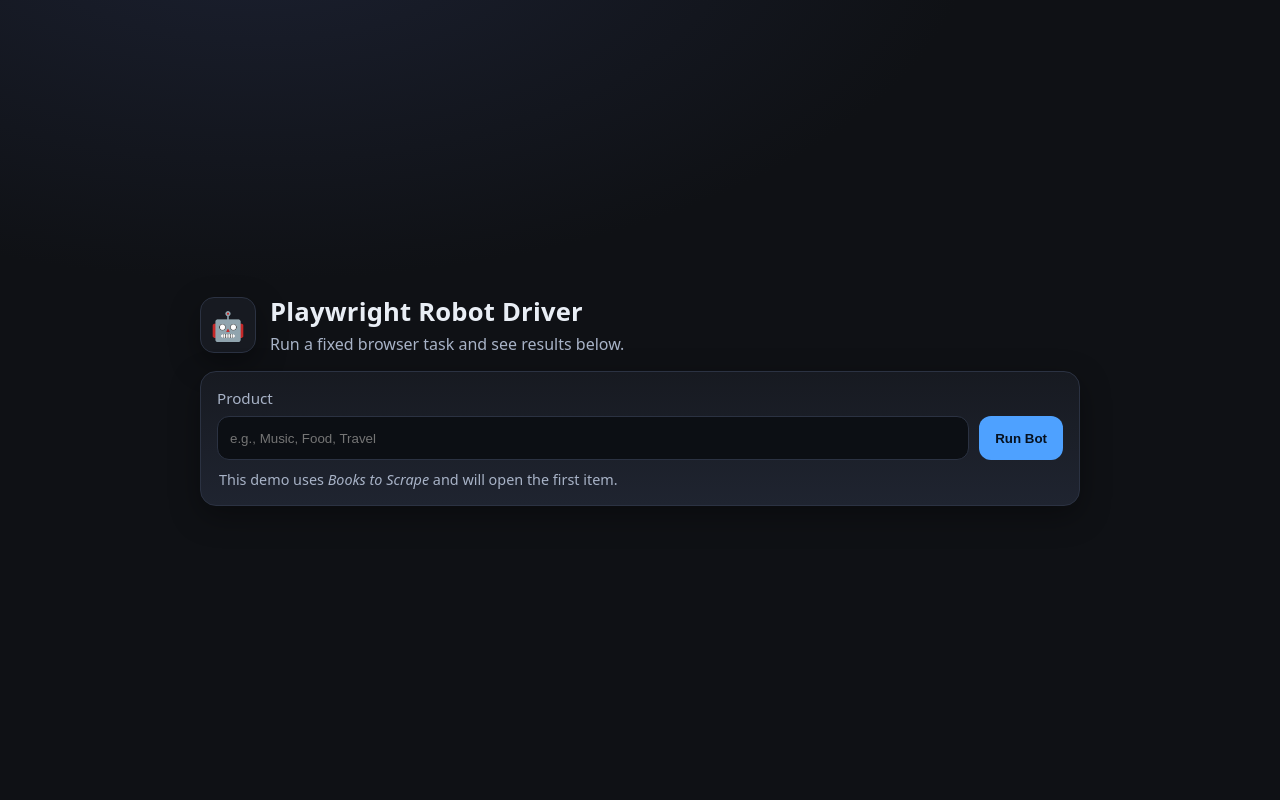
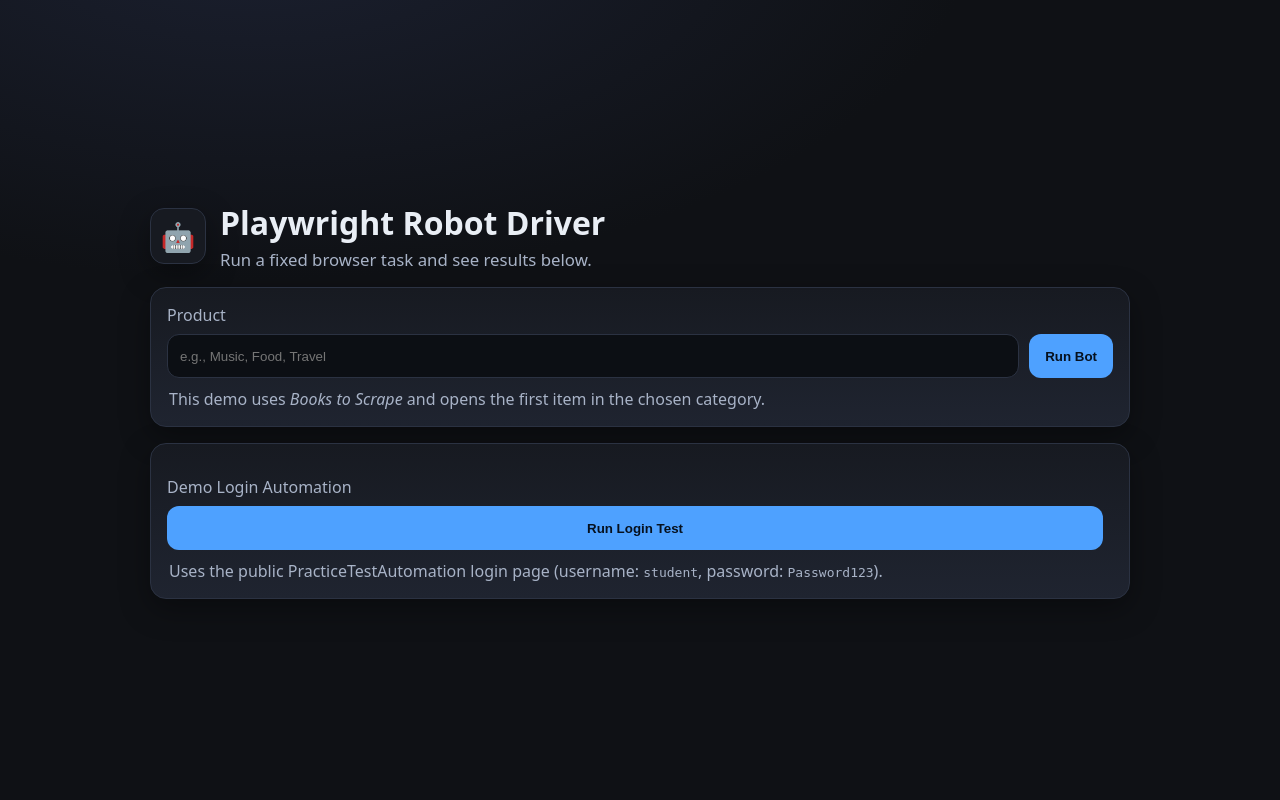
Before and after one commit to mon-sarder/LaCitySampleProjectRequirement, a Flask app: page / in a window 1280 px wide. Run offline with Flask 3, Linux system fonts and the light colour scheme.

Commit message:
create login_driver.py and update all files for the login page

```diff
--- a/backend/app.py
+++ b/backend/app.py
@@ -1,12 +1,15 @@
 # app.py
 from flask import Flask, render_template, request, jsonify
 from robot_driver import search_product
+from login_driver import run_login_test
 import os
 
+# Ensure Flask knows where templates/static live (inside backend/)
+BASE_DIR = os.path.abspath(os.path.dirname(__file__))
 app = Flask(
     __name__,
-    template_folder=os.path.join(os.path.dirname(__file__), 'templates'),
-    static_folder=os.path.join(os.path.dirname(__file__), 'static')
+    template_folder=os.path.join(BASE_DIR, "templates"),
+    static_folder=os.path.join(BASE_DIR, "static"),
 )
 
 @app.route("/")
@@ -15,9 +18,24 @@ def index():
 
 @app.route("/search", methods=["POST"])
 def search():
-    data = request.get_json()
+    data = request.get_json() or {}
     product_name = data.get("product", "")
     result = search_product(product_name)
+    # Optional console log for graders
+    if result.get("status") == "success":
+        print(f"✅ Success! {result.get('title')} — {result.get('price')} ({result.get('meta')})")
+    else:
+        print(f"❌ Error: {result.get('message')}")
+    return jsonify(result)
+
+@app.route("/login-test", methods=["GET"])
+def login_test():
+    result = run_login_test()
+    # Optional console log for graders
+    if result.get("status") == "success":
+        print(f"✅ Login success: {result.get('message')}")
+    else:
+        print(f"❌ Login error: {result.get('message')}")
     return jsonify(result)
 
 if __name__ == "__main__":
--- a/backend/static/style.css
+++ b/backend/static/style.css
@@ -1,144 +1,55 @@
-/* Base layout */
-:root {
-  --bg: #0f1115;
-  --panel: #171a21;
-  --panel-2: #1f2430;
-  --text: #e9eef5;
-  --muted: #a8b3c7;
-  --accent: #4ea1ff;
-  --success: #22c55e;
-  --error: #ef4444;
-  --border: #2b3242;
-  --shadow: 0 10px 30px rgba(0,0,0,.35);
+:root{
+  --bg:#0f1115;--panel:#171a21;--panel2:#1f2430;--text:#e9eef5;--muted:#a8b3c7;
+  --accent:#4ea1ff;--success:#22c55e;--error:#ef4444;--border:#2b3242;
+  --shadow:0 10px 30px rgba(0,0,0,.35);
 }
+*{box-sizing:border-box}html,body{height:100%}
+body{
+  margin:0;font-family:system-ui,-apple-system,Segoe UI,Roboto,Helvetica,Arial;
+  background:radial-gradient(1200px 600px at 20% -10%,#1b2030 0%,#0f1115 60%);
+  color:var(--text);display:grid;place-items:center;padding:24px;
+}
+.container{width:min(980px,92vw);display:grid;gap:16px}
+.header{display:grid;grid-template-columns:56px 1fr;gap:14px;align-items:center}
+.logo{width:56px;height:56px;display:grid;place-items:center;background:var(--panel);
+  border:1px solid var(--border);border-radius:14px;box-shadow:var(--shadow);font-size:28px}
+h1{margin:0;font-size:2rem}.sub{margin:4px 0 0;color:var(--muted);font-size:1.05rem}
+.card{
+  background:linear-gradient(180deg,var(--panel),var(--panel2));
+  border:1px solid var(--border);
+  border-radius:16px;padding:16px;box-shadow:var(--shadow)
+}
+.label{display:block;margin-bottom:8px;color:var(--muted);font-size:1rem}
+.row{display:grid;grid-template-columns:1fr auto;gap:10px}
+input{
+  height:44px;background:#0c0f14;border:1px solid var(--border);color:var(--text);
+  border-radius:12px;padding:0 12px
+}
+.btn{
+  height:44px;padding:0 16px;border:0;border-radius:12px;background:var(--accent);
+  color:#06111f;font-weight:650;cursor:pointer;transition:transform .06s,filter .2s
+}
+.btn:hover{filter:brightness(1.08);transform:translateY(-1px)}
+.hint{color:var(--muted);margin:10px 2px 0}
 
-* { box-sizing: border-box; }
-html, body { height: 100%; }
-body {
-  margin: 0;
-  font-family: ui-sans-serif, system-ui, -apple-system, Segoe UI, Roboto, "Helvetica Neue", Arial, "Apple Color Emoji","Segoe UI Emoji";
-  background: radial-gradient(1200px 600px at 20% -10%, #1b2030 0%, #0f1115 60%);
-  color: var(--text);
-  display: grid;
-  place-items: center;
-  padding: 24px;
+.status{
+  display:grid;grid-template-columns:22px 1fr;gap:10px;align-items:center;
+  background:#0c0f14;border:1px dashed var(--border);border-radius:12px;padding:12px 14px
 }
+.spinner{
+  width:18px;height:18px;border-radius:999px;border:2.5px solid transparent;
+  border-top-color:var(--accent);border-left-color:var(--accent);animation:spin .9s linear infinite
+}
+@keyframes spin{to{transform:rotate(360deg)}}
+.hidden{display:none!important}
 
-.container {
-  width: min(880px, 92vw);
-  display: grid;
-  gap: 16px;
-}
-
-.header {
-  display: grid;
-  grid-template-columns: 56px 1fr;
-  gap: 14px;
-  align-items: center;
-}
-.logo {
-  width: 56px; height: 56px;
-  display: grid; place-items: center;
-  background: var(--panel);
-  border: 1px solid var(--border);
-  border-radius: 14px;
-  box-shadow: var(--shadow);
-  font-size: 28px;
-}
-h1 { margin: 0; font-size: 1.6rem; letter-spacing: .2px; }
-.sub { margin: 4px 0 0; color: var(--muted); }
-
-.card {
-  background: linear-gradient(180deg, var(--panel), var(--panel-2));
-  border: 1px solid var(--border);
-  border-radius: 16px;
-  padding: 16px;
-  box-shadow: var(--shadow);
-}
-
-.label {
-  display:block;
-  margin-bottom: 8px;
-  color: var(--muted);
-  font-size: .95rem;
-}
-
-.row {
-  display: grid;
-  grid-template-columns: 1fr auto;
-  gap: 10px;
-}
-
-input {
-  height: 44px;
-  background: #0c0f14;
-  border: 1px solid var(--border);
-  color: var(--text);
-  border-radius: 12px;
-  padding: 0 12px;
-  outline: none;
-}
-input:disabled { opacity: .6; }
-
-.btn {
-  height: 44px;
-  padding: 0 16px;
-  border: 0;
-  border-radius: 12px;
-  background: var(--accent);
-  color: #06111f;
-  font-weight: 650;
-  cursor: pointer;
-  transition: transform .06s ease, filter .2s;
-}
-.btn:hover { filter: brightness(1.08); transform: translateY(-1px); }
-.btn:disabled { opacity: .6; cursor: not-allowed; transform: none; }
-
-.hint { color: var(--muted); margin: 10px 2px 0; font-size: .9rem; }
-
-/* Status line with spinner */
-.status {
-  display: grid;
-  grid-template-columns: 22px 1fr;
-  align-items: center;
-  gap: 10px;
-  background: #0c0f14;
-  border: 1px dashed var(--border);
-  border-radius: 12px;
-  padding: 12px 14px;
-}
-
-.spinner {
-  width: 18px; height: 18px;
-  border-radius: 999px;
-  border: 2.5px solid transparent;
-  border-top-color: var(--accent);
-  border-left-color: var(--accent);
-  animation: spin .9s linear infinite;
-}
-@keyframes spin { to { transform: rotate(360deg); } }
-
-.hidden { display: none !important; }
-
-/* Result card */
-#result {
-  display: grid;
-  grid-template-columns: 56px 1fr;
-  gap: 12px;
-  align-items: center;
-}
-
-.icon { width: 56px; height: 56px; display: grid; place-items: center; }
-.svg { width: 56px; height: 56px; }
-.svg circle { fill: transparent; stroke-width: 2.5; }
-.svg path { fill: none; stroke-width: 3; stroke-linecap: round; stroke-linejoin: round; }
-
-.svg.success circle { stroke: rgba(34,197,94,.25); }
-.svg.success path   { stroke: var(--success); }
-
-.svg.error circle { stroke: rgba(239,68,68,.25); }
-.svg.error path   { stroke: var(--error); }
-
-.result-body h2 { margin: 0 0 4px; font-size: 1.15rem; }
-.price { margin: 0; font-weight: 600; }
-.meta { margin: 6px 0 0; color: var(--muted); font-size: .92rem; }
+#result{display:grid;grid-template-columns:56px 1fr;gap:12px;align-items:center}
+.icon{width:56px;height:56px;display:grid;place-items:center}
+.svg{width:56px;height:56px}
+.svg circle{fill:transparent;stroke-width:2.5}
+.svg path{fill:none;stroke-width:3;stroke-linecap:round;stroke-linejoin:round}
+.svg.success circle{stroke:rgba(34,197,94,.25)}.svg.success path{stroke:var(--success)}
+.svg.error circle{stroke:rgba(239,68,68,.25)}.svg.error path{stroke:var(--error)}
+.result-body h2{margin:0 0 4px;font-size:1.4rem}
+.price{margin:0;font-weight:700}
+.meta{margin:6px 0 0;color:var(--muted)}
--- a/backend/templates/index.html
+++ b/backend/templates/index.html
@@ -16,6 +16,7 @@
       </div>
     </header>
 
+    <!-- Product task -->
     <form id="botForm" class="card" autocomplete="off">
       <label for="productInput" class="label">Product</label>
       <div class="row">
@@ -29,7 +30,16 @@
         />
         <button id="runBtn" type="submit" class="btn">Run Bot</button>
       </div>
-      <p class="hint">This demo uses <em>Books to Scrape</em> and will open the first item.</p>
+      <p class="hint">This demo uses <em>Books to Scrape</em> and opens the first item in the chosen category.</p>
+    </form>
+
+    <!-- Login task -->
+    <form id="loginForm" class="card">
+      <p class="label">Demo Login Automation</p>
+      <div class="row">
+        <button id="loginBtn" type="button" class="btn">Run Login Test</button>
+      </div>
+      <p class="hint">Uses the public PracticeTestAutomation login page (username: <code>student</code>, password: <code>Password123</code>).</p>
     </form>
 
     <!-- Loading / status -->
@@ -53,6 +63,8 @@
     const form = document.getElementById("botForm");
     const runBtn = document.getElementById("runBtn");
     const input = document.getElementById("productInput");
+
+    const loginBtn = document.getElementById("loginBtn");
 
     const statusBox = document.getElementById("status");
     const statusText = document.getElementById("statusText");
@@ -82,60 +94,67 @@
         </svg>`;
     }
 
+    // Product task submit
     form.addEventListener("submit", async (e) => {
       e.preventDefault();
+      await runAutomation(async () => {
+        const product = input.value.trim();
+        const res = await fetch("/search", {
+          method: "POST",
+          headers: { "Content-Type": "application/json" },
+          body: JSON.stringify({ product })
+        });
+        return res.json();
+      });
+    });
+
+    // Login test click
+    loginBtn.addEventListener("click", async () => {
+      await runAutomation(async () => {
+        const res = await fetch("/login-test");
+        return res.json();
+      }, "Running login automation...");
+    });
+
+    async function runAutomation(task, statusMessage = "Running automation…") {
       hide(result);
       resultTitle.textContent = "";
       resultPrice.textContent = "";
       resultMeta.textContent = "";
       resultIcon.innerHTML = "";
 
-      const product = input.value.trim();
-      if (!product) return;
-
-      runBtn.disabled = true;
-      input.disabled = true;
-      show(statusBox);
-      statusText.textContent = "Running automation…";
+      runBtn.disabled = true; input.disabled = true; loginBtn.disabled = true;
+      show(statusBox); statusText.textContent = statusMessage;
 
       const t0 = performance.now();
       try {
-        const res = await fetch("/search", {
-          method: "POST",
-          headers: { "Content-Type": "application/json" },
-          body: JSON.stringify({ product })
-        });
-
-        const data = await res.json();
+        const data = await task();
         const ms = Math.round(performance.now() - t0);
 
         if (data.status === "success") {
           resultIcon.innerHTML = iconSuccess();
-          resultTitle.textContent = `Product: ${data.title}`;
-          resultPrice.textContent = `Price: ${data.price}`;
-          // ✅ Show the meta info (category or default message) + elapsed time
-          resultMeta.textContent =
-            (data.meta ? data.meta + " • " : "") + `Completed in ${ms} ms`;
+          // For product flow, we get title/price/meta; for login we get message
+          resultTitle.textContent = data.title ? `Product: ${data.title}` : "Login Automation Success";
+          resultPrice.textContent = data.price ? `Price: ${data.price}` : "";
+          resultMeta.textContent = data.meta
+            ? `${data.meta} • Completed in ${ms} ms`
+            : `${data.message || ""} • Completed in ${ms} ms`;
         } else {
           resultIcon.innerHTML = iconError();
           resultTitle.textContent = "Automation failed";
           resultPrice.textContent = "";
           resultMeta.textContent = data.message || "Unknown error";
         }
-
-        hide(statusBox);
-        show(result);
+        hide(statusBox); show(result);
       } catch (err) {
         resultIcon.innerHTML = iconError();
         resultTitle.textContent = "Network error";
         resultMeta.textContent = String(err);
-        hide(statusBox);
-        show(result);
+        hide(statusBox); show(result);
       } finally {
-        runBtn.disabled = false;
-        input.disabled = false;
+        runBtn.disabled = false; input.disabled = false; loginBtn.disabled = false;
       }
-    });
+    }
   </script>
 </body>
 </html>
```
Also changed, not shown: backend/login_driver.py (added, +29 -0 lines), backend/robot_driver.py (+12 -3 lines).
